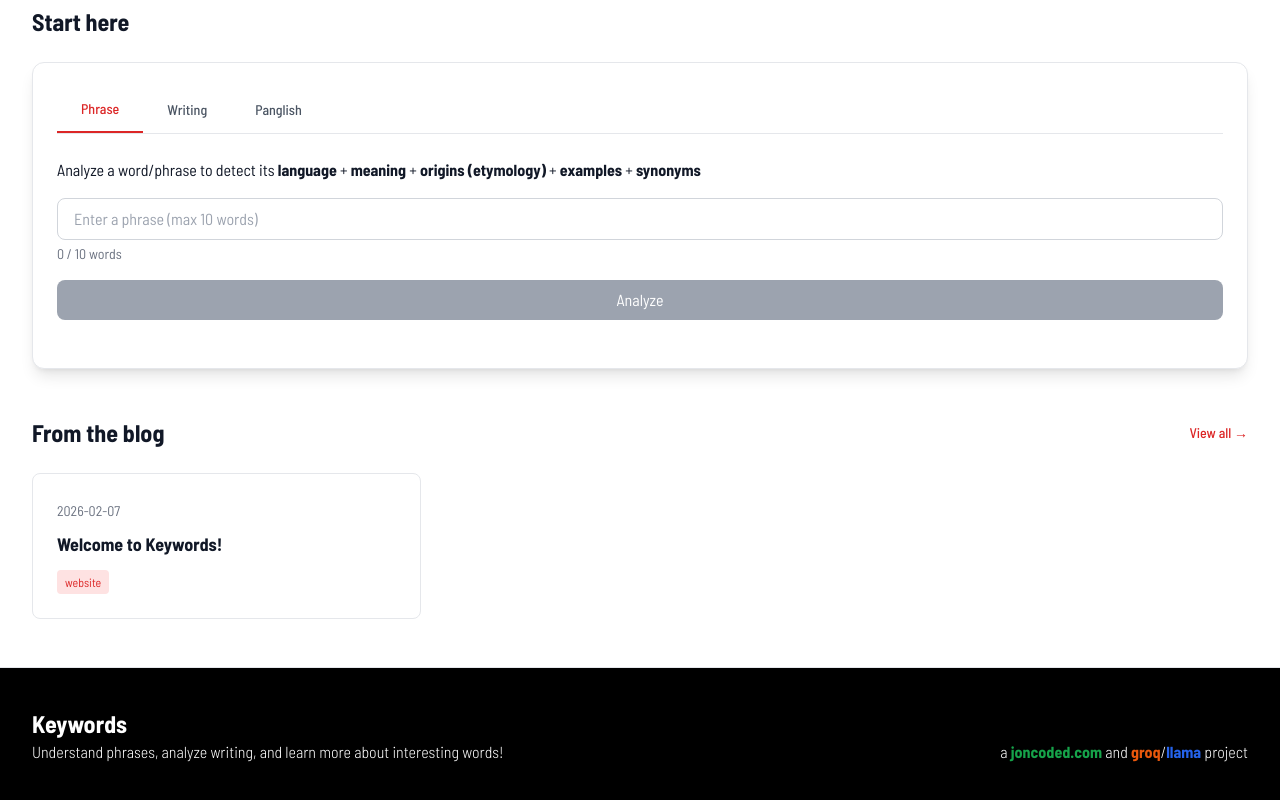
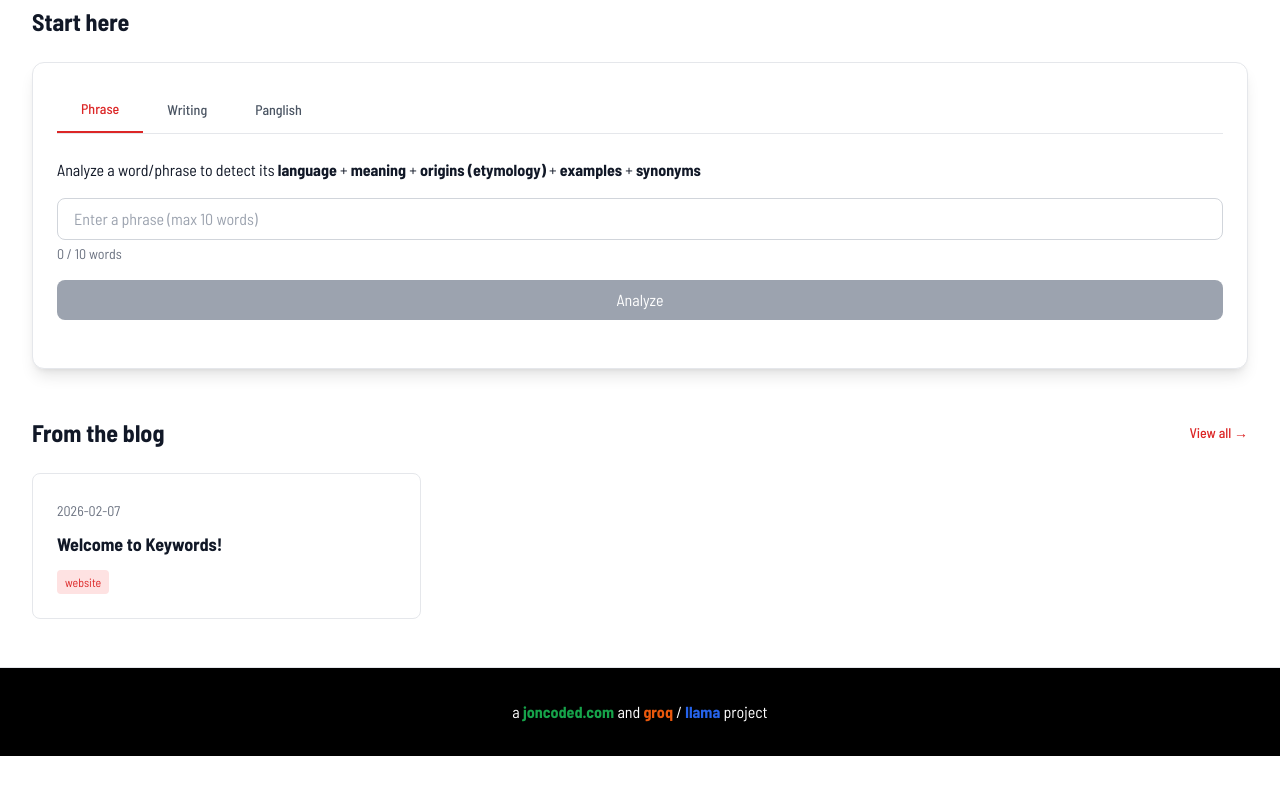
Before and after one commit to joncoded/keywords, a Next.js app: page / in a window 1280 px wide. Shown: the part 238-1038 px from the top of the page. After the commit the page ends 994 px from the top, so only its background shows below. Built offline with nearby package versions, Linux system fonts and the light colour scheme.

Commit message:
simplifying footer component

```diff
--- a/components/app/Footer.tsx
+++ b/components/app/Footer.tsx
@@ -6,26 +6,10 @@ export function Footer() {
 
   return (
     <footer className=" bg-black dark:bg-gray-900/80 backdrop-blur-md border-t   border-gray-200 dark:border-gray-800">
-      <nav className="max-w-7xl mx-auto px-4 sm:px-6 lg:px-8">
-        <div className="flex flex-col md:flex-row items-end justify-between py-10 font-light">
-          <div>
-            <p>
-              <Link
-                href="/"
-                className="text-2xl text-white hover:text-red-600 dark:hover:text-red-400 font-bold transition-colors"
-              >
-                Keywords
-              </Link>
-            </p>
-            <p className="text-md text-white">
-              Understand phrases, analyze writing, and learn more about interesting words!
-            </p>
+      <nav className="max-w-7xl mx-auto px-4 py-8 sm:px-6 lg:px-8 text-center">
 
-          </div>
-          <div>
-            <p className="text-md text-white">a <a href="https://joncoded.com" className="text-green-600 hover:text-white hover:underline font-bold" target="_blank" rel="noopener noreferrer">joncoded.com</a> and <a href="https://console.groq.com/docs/model/llama-3.3-70b-versatile" className="hover:underline" target="_blank" rel="noopener noreferrer"><span className="text-orange-600 font-bold">groq</span>/<span className="text-blue-600 font-bold">llama</span></a> project</p>
-          </div>
-        </div>
+
+        <p className="text-md text-white">a <a href="https://joncoded.com" className="text-green-600 hover:text-white hover:underline font-bold" target="_blank" rel="noopener noreferrer">joncoded.com</a> and <a href="https://console.groq.com/docs/model/llama-3.3-70b-versatile" className="hover:underline" target="_blank" rel="noopener noreferrer"><span className="text-orange-600 font-bold">groq</span> / <span className="text-blue-600 font-bold">llama</span></a> project</p>
 
       </nav>
     </footer>
```
